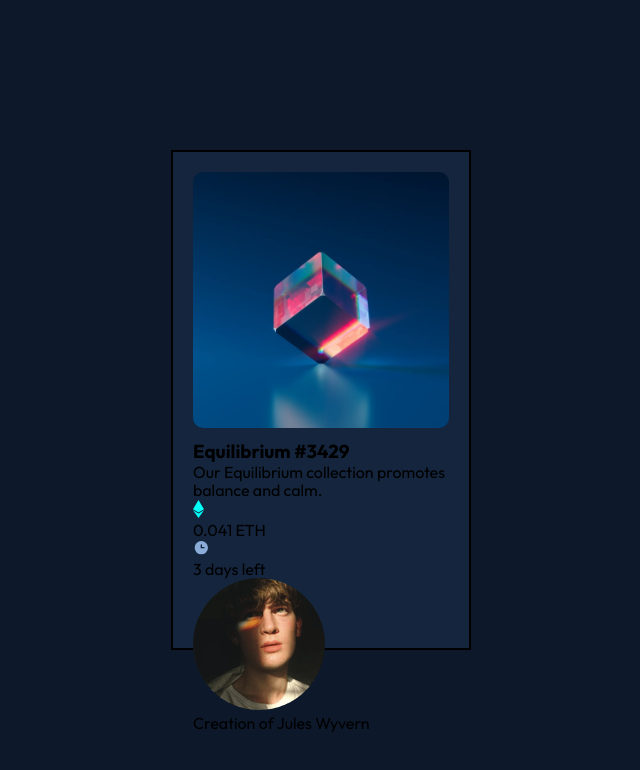
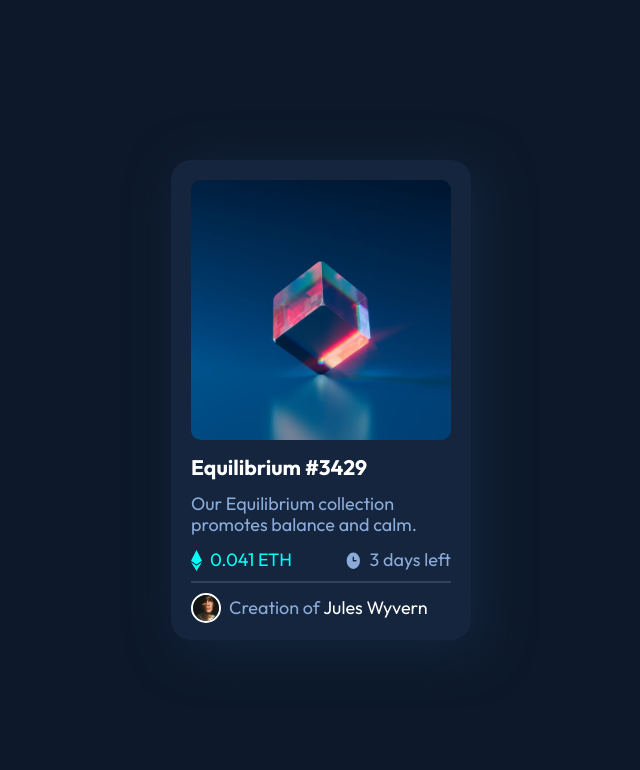
Before and after one commit to YHONATAN-LEONARDO/nft-preview-card-component, a plain HTML site: page index.html in a window 1280 px wide. Shown: the whole page, without its empty margins (319-959 px from the left). Drawn offline with nearby package versions, Linux system fonts and the light colour scheme.

Commit message:
Terminado

```diff
--- a/index.html
+++ b/index.html
@@ -25,21 +25,21 @@
     <main class="contenedor">
       <img id="ima" src="images/image-equilibrium.jpg" alt="icono" />
       <div class="info">
-        <h3>Equilibrium #3429</h3>
-        <p>Our Equilibrium collection promotes balance and calm.</p>
+        <h3 class="titulo">Equilibrium #3429</h3>
+        <p class="parrafo">Our Equilibrium collection promotes balance and calm.</p>
         <div class="between">
           <div class="junto">
             <img  src="images/icon-ethereum.svg" alt="" />
-            <p>0.041 ETH</p>
+            <p class="eth">0.041 ETH</p>
           </div>
-          <div class="junto">
+          <div class="junto line">
             <img src="images/icon-clock.svg" alt="" />
-            <p>3 days left</p>
+            <p class="left">3 days left</p>
           </div>
         </div>
-        <div>
-          <img src="images/image-avatar.png" alt="" />
-          <p>Creation of <span>Jules Wyvern</span></p>
+        <div class="junto final1">
+          <img id="avatar" src="images/image-avatar.png" alt="" />
+          <p class="final">Creation of <span>Jules Wyvern</span></p>
         </div>
       </div>
     </main>
--- a/styles.css
+++ b/styles.css
@@ -27,23 +27,24 @@ body {
   place-items: center;
   height: 100vh;
   background-color: var(--Very-dark-blue-main-BG);
+  font-size: 18px;
 }
 main {
-  border: 2px solid black;
   width: 90%;
   padding: 2rem;
   background-color: var(--Very-dark-blue-card-BG);
   display: grid;
   justify-items: center;
+  border-radius: 2rem;
+  box-shadow: 1rem 1rem 5rem var(--Very-dark-blue-card-BG);
 }
 @media (min-width: 768px) {
   main {
-    border: 2px solid black;
     width: 30rem;
     background-color: var(--Very-dark-blue-card-BG);
     display: grid;
     justify-items: center;
-    height: 50rem;
+    height: 48rem;
   }
 }
 #ima {
@@ -51,3 +52,41 @@ main {
   border-radius: 1rem;
   margin-bottom: 1rem;
 }
+.titulo {
+  color: var(--White);
+}
+.parrafo {
+  color: var(--Soft-blue);
+  margin: 1.5rem 0;
+}
+.between {
+  display: flex;
+  justify-content: space-between;
+  border-bottom: 2px solid var(--Very-dark-blue-line);
+  padding-bottom: 1rem;
+  margin-bottom: 1rem;
+}
+.junto {
+  display: flex;
+  gap: 0.8rem;
+  & .eth {
+    color: var(--Cyan);
+  }
+}
+.left {
+  color: var(--Soft-blue);
+}
+#avatar {
+  width: 3rem;
+  border: 2px solid var(--White);
+  border-radius: 50%;
+}
+.final1 {
+  align-items: center;
+}
+.final {
+  color: var(--Soft-blue);
+  & span {
+    color: var(--White);
+  }
+}
```
